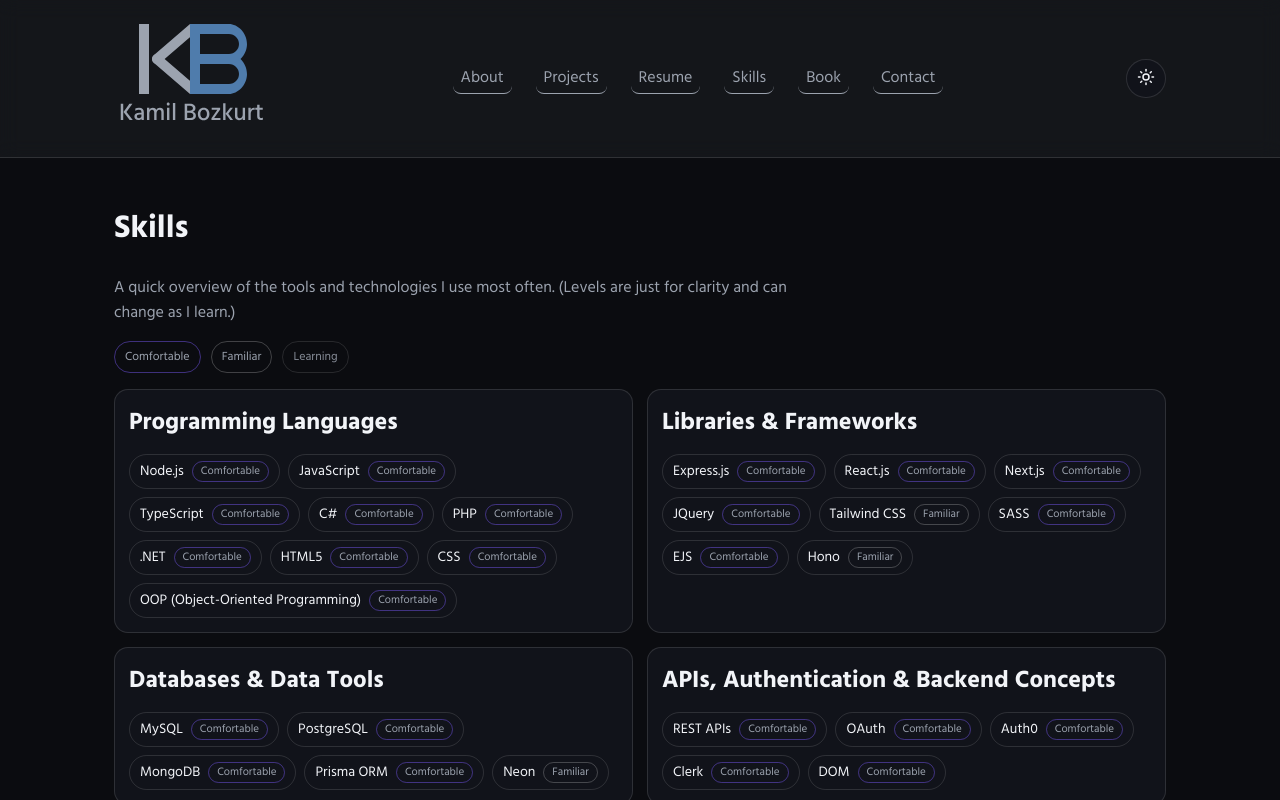
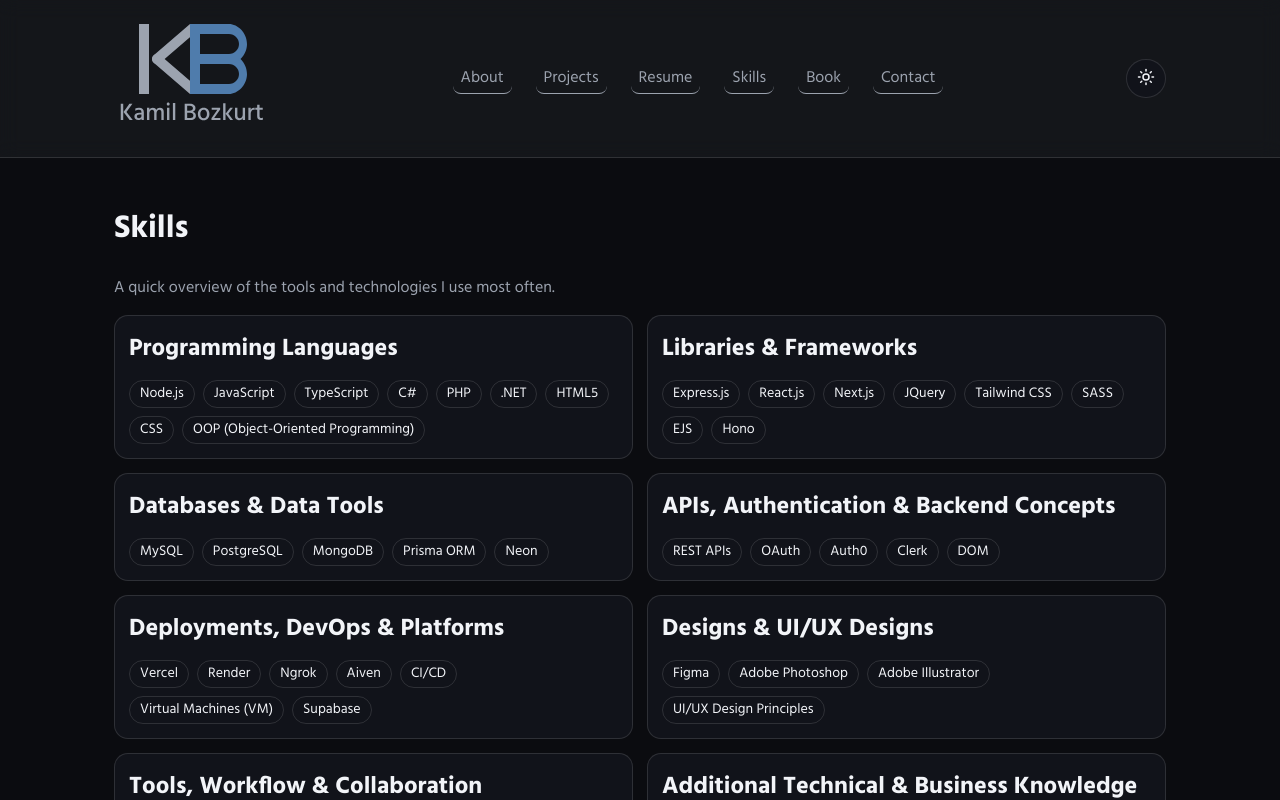
Before and after one commit to KamilBozz/Portfolio, a React (Vite) app: page /skills in a window 1280 px wide. Shown: the top 800 px of the page. Built offline with nearby package versions, Linux system fonts and the light colour scheme; a web font is replaced by a local one.

Commit message:
Remove levels of skills

```diff
--- a/src/data/skills.ts
+++ b/src/data/skills.ts
@@ -1,8 +1,8 @@
-export type SkillLevel = "Comfortable" | "Familiar" | "Learning";
+// export type SkillLevel = "Comfortable" | "Familiar" | "Learning";
 
 export type SkillItem = {
   name: string;
-  level?: SkillLevel;
+  // level?: SkillLevel;
   notes?: string; // optional short note
 };
 
@@ -15,100 +15,100 @@
   {
     title: "Programming Languages",
     items: [
-      { name: "Node.js", level: "Comfortable" },
-      { name: "JavaScript", level: "Comfortable" },
-      { name: "TypeScript", level: "Comfortable" },
-      { name: "C#", level: "Comfortable" },
-      { name: "PHP", level: "Comfortable" },
-      { name: ".NET", level: "Comfortable" },
-      { name: "HTML5", level: "Comfortable" },
-      { name: "CSS", level: "Comfortable" },
-      { name: "OOP (Object-Oriented Programming)", level: "Comfortable" },
+      { name: "Node.js" },
+      { name: "JavaScript" },
+      { name: "TypeScript" },
+      { name: "C#" },
+      { name: "PHP" },
+      { name: ".NET" },
+      { name: "HTML5" },
+      { name: "CSS" },
+      { name: "OOP (Object-Oriented Programming)" },
     ],
   },
   {
     title: "Libraries & Frameworks",
     items: [
-      { name: "Express.js", level: "Comfortable" },
-      { name: "React.js", level: "Comfortable" },
-      { name: "Next.js", level: "Comfortable" },
-      { name: "JQuery", level: "Comfortable" },
-      { name: "Tailwind CSS", level: "Familiar" },
-      { name: "SASS", level: "Comfortable" },
-      { name: "EJS", level: "Comfortable" },
-      { name: "Hono", level: "Familiar" },
+      { name: "Express.js" },
+      { name: "React.js" },
+      { name: "Next.js" },
+      { name: "JQuery" },
+      { name: "Tailwind CSS" },
+      { name: "SASS" },
+      { name: "EJS" },
+      { name: "Hono" },
     ],
   },
   {
     title: "Databases & Data Tools",
     items: [
-      { name: "MySQL", level: "Comfortable" },
-      { name: "PostgreSQL", level: "Comfortable" },
-      { name: "MongoDB", level: "Comfortable" },
-      { name: "Prisma ORM", level: "Comfortable" },
-      { name: "Neon", level: "Familiar" },
+        { name: "MySQL" },
+      { name: "PostgreSQL" },
+      { name: "MongoDB" },
+      { name: "Prisma ORM" },
+      { name: "Neon" },
     ],
   },
   {
     title: "APIs, Authentication & Backend Concepts",
     items: [
-      { name: "REST APIs", level: "Comfortable" },
-      { name: "OAuth", level: "Comfortable" },
-      { name: "Auth0", level: "Comfortable" },
-      { name: "Clerk", level: "Comfortable" },
-      { name: "DOM", level: "Comfortable" },
+      { name: "REST APIs" },
+      { name: "OAuth" },
+      { name: "Auth0" },
+      { name: "Clerk" },
+      { name: "DOM" },
     ],
   },
   {
     title: "Deployments, DevOps & Platforms",
     items: [
-      { name: "Vercel", level: "Comfortable" },
-      { name: "Render", level: "Comfortable" },
-      { name: "Ngrok", level: "Comfortable" },
-      { name: "Aiven", level: "Comfortable" },
-      { name: "CI/CD", level: "Comfortable" },
-      { name: "Virtual Machines (VM)", level: "Familiar" },
-      { name: "Supabase", level: "Familiar" },
+      { name: "Vercel" },
+      { name: "Render" },
+      { name: "Ngrok" },
+      { name: "Aiven" },
+      { name: "CI/CD" },
+      { name: "Virtual Machines (VM)" },
+      { name: "Supabase" },
     ],
   },
   {
     title: "Designs & UI/UX Designs",
     items: [
-      { name: "Figma", level: "Comfortable" },
-      { name: "Adobe Photoshop", level: "Comfortable" },
-      { name: "Adobe Illustrator", level: "Familiar" },
-      { name: "UI/UX Design Principles", level: "Comfortable" },
+      { name: "Figma" },
+      { name: "Adobe Photoshop" },
+      { name: "Adobe Illustrator" },
+      { name: "UI/UX Design Principles" },
     ],
   },
   {
     title: "Tools, Workflow & Collaboration",
     items: [
-      { name: "GitHub", level: "Comfortable" },
-      { name: "Agile Methodologies", level: "Comfortable" },
-      { name: "Scrum", level: "Comfortable" },
-      { name: "Jira", level: "Comfortable" },
-      { name: "Trello", level: "Comfortable" },
-      { name: "Slack", level: "Comfortable" },
+      { name: "GitHub" },
+      { name: "Agile Methodologies" },
+      { name: "Scrum" },
+      { name: "Jira" },
+      { name: "Trello" },
+      { name: "Slack" },
     ],
   },
   {
     title: "Additional Technical & Business Knowledge",
     items: [
-      { name: "Digital Marketing", level: "Comfortable" },
-      { name: "SEO", level: "Comfortable" },
-      { name: "E-commerce", level: "Comfortable" },
-      { name: "IT Law", level: "Comfortable" },
+        { name: "Digital Marketing" },
+      { name: "SEO" },
+      { name: "E-commerce" },
+      { name: "IT Law" },
     ],
   },
   {
     title: "Professional Skills",
     items: [
-      { name: "Problem Solving", level: "Comfortable" },
-      { name: "Time Management", level: "Comfortable" },
-      { name: "Attention to Detail", level: "Comfortable" },
-      { name: "Working Independently", level: "Comfortable" },
-      { name: "Responsibility & Reliability", level: "Comfortable" },
-      { name: "Communication & Collaboration", level: "Comfortable" },
+      { name: "Problem Solving" },
+      { name: "Time Management" },
+      { name: "Attention to Detail" },
+      { name: "Working Independently" },
+      { name: "Responsibility & Reliability" },
+      { name: "Communication & Collaboration" },
     ],
   },
 ];
--- a/src/pages/SkillsPage/SkillsPage.tsx
+++ b/src/pages/SkillsPage/SkillsPage.tsx
@@ -13,15 +13,14 @@
 
       <h1>Skills</h1>
       <p className="skills-page__lead">
-        A quick overview of the tools and technologies I use most often. (Levels are just for
-        clarity and can change as I learn.)
+        A quick overview of the tools and technologies I use most often.
       </p>
 
-      <div className="skills-page__legend">
+      {/* <div className="skills-page__legend">
         <span className="skills-badge skills-badge--comfortable">Comfortable</span>
         <span className="skills-badge skills-badge--familiar">Familiar</span>
         <span className="skills-badge skills-badge--learning">Learning</span>
-      </div>
+      </div> */}
 
       <div className="skills-page__grid">
         {skillCategories.map((cat) => (
@@ -33,7 +32,7 @@
                 <span key={item.name} className="skills-chip">
                   <span className="skills-chip__name">{item.name}</span>
 
-                  {item.level && (
+                  {/* {item.level && (
                     <span
                       className={
                         item.level === "Comfortable"
@@ -45,7 +44,7 @@
                     >
                       {item.level}
                     </span>
-                  )}
+                  )} */}
                 </span>
               ))}
             </div>
```
